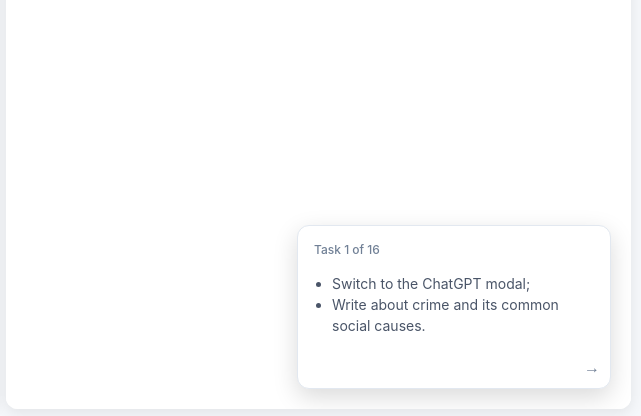
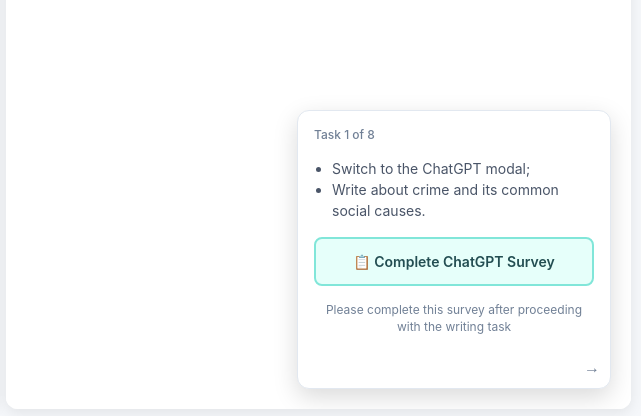
Before and after one commit to w352chen/desin_friction_study, a plain HTML site: page phase1.html in a window 1280 px wide. Both pictures are taken after a click on the button "Start Task 1". Shown: the part 381-797 px from the top of the page, 639-1280 px from the left. Drawn offline with Linux system fonts and the light colour scheme.

Commit message:
shorten the number of tasks, switch into surveys by per task

```diff
--- a/phase1.html
+++ b/phase1.html
@@ -268,6 +268,38 @@
       color: #cbd5e0;
       cursor: not-allowed;
     }
+
+    /* Survey link styling */
+    .survey-link {
+      display: block;
+      width: 100%;
+      background: #e6fffa;
+      color: #234e52;
+      border: 2px solid #81e6d9;
+      border-radius: 8px;
+      padding: 12px 16px;
+      margin: 16px 0;
+      text-decoration: none;
+      font-size: 14px;
+      font-weight: 600;
+      text-align: center;
+      transition: all 0.2s;
+      box-sizing: border-box;
+      pointer-events: auto; /* Enable clicking */
+    }
+    .survey-link:hover {
+      background: #b2f5ea;
+      border-color: #4fd1c7;
+      color: #1a202c;
+      text-decoration: none;
+    }
+    .survey-note {
+      font-size: 12px;
+      color: #718096;
+      text-align: center;
+      margin: 8px 0 16px 0;
+      line-height: 1.4;
+    }
   </style>
 </head>
 <body>
@@ -509,6 +541,18 @@
   "Usage Mirror"
 ];
 
+/* ===== Survey URLs for each modal ===== */
+const SURVEY_URLS = {
+  "ChatGPT": "https://uwaterloo.ca1.qualtrics.com/jfe/form/SV_25Jgg0bYqq4Vaf4",
+  "HoldReveal": "https://uwaterloo.ca1.qualtrics.com/jfe/form/SV_2lfHK6k29VkZgZ8",
+  "ThinkMultiplier": "https://uwaterloo.ca1.qualtrics.com/jfe/form/SV_5pWUhW8SeqLL5jw",
+  "Timer Lockout": "https://uwaterloo.ca1.qualtrics.com/jfe/form/SV_5jNCM9jydjglz7g",
+  "Elenchus": "https://uwaterloo.ca1.qualtrics.com/jfe/form/SV_088doWGgODKupYa",
+  "Less is More": "https://uwaterloo.ca1.qualtrics.com/jfe/form/SV_aWRqAYINfAIVlD8",
+  "Numbered Points": "https://uwaterloo.ca1.qualtrics.com/jfe/form/SV_eahQXrB6PNt2Gai",
+  "Usage Mirror": "https://uwaterloo.ca1.qualtrics.com/jfe/form/SV_cwOYnATI9kFX302"
+};
+
 /* ===== 16 个写作主题（不含 modal）===== */
 const TOPICS = [
   "Write about crime and its common social causes.",
@@ -519,14 +563,14 @@
   "Write about psychological factors that contribute to crime.",
   "Write about the main purposes of punishment in the justice system.",
   "Write about rehabilitation compared to punishment in criminal justice.",
-  "Write about the death penalty and reasons why some countries use it while others do not.",
-  "Write about community service as an alternative form of punishment.",
-  "Write about restorative justice and how it works.",
-  "Write about the challenges of running a prison system.",
-  "Write about the impact of crime on local communities.",
-  "Write about government investment in crime prevention programs.",
-  "Write about examples of successful crime prevention strategies.",
-  "Write about technology in preventing or solving crimes."
+  // "Write about the death penalty and reasons why some countries use it while others do not.",
+  // "Write about community service as an alternative form of punishment.",
+  // "Write about restorative justice and how it works.",
+  // "Write about the challenges of running a prison system.",
+  // "Write about the impact of crime on local communities.",
+  // "Write about government investment in crime prevention programs.",
+  // "Write about examples of successful crime prevention strategies.",
+  // "Write about technology in preventing or solving crimes."
 ];
 
 /* ===== 参与者行号：URL ?pid=0..7 或 localStorage（默认 0）===== */
@@ -601,6 +645,28 @@
         });
         taskDescription.appendChild(ul);
 
+        // Add survey link for current modal
+        const currentModal = modalSequence[currentTask % modalSequence.length];
+        const surveyUrl = SURVEY_URLS[currentModal];
+
+        if (surveyUrl && surveyUrl !== `YOUR_${currentModal.toUpperCase().replace(/\s+/g, '_')}_SURVEY_URL_HERE`) {
+          // Create survey link element
+          const surveyLink = document.createElement('a');
+          surveyLink.href = surveyUrl;
+          surveyLink.target = '_blank';
+          surveyLink.rel = 'noopener noreferrer';
+          surveyLink.className = 'survey-link';
+          surveyLink.textContent = `📋 Complete ${currentModal} Survey`;
+
+          // Create explanatory note
+          const surveyNote = document.createElement('div');
+          surveyNote.className = 'survey-note';
+          surveyNote.textContent = 'Please complete this survey after proceeding with the writing task';
+
+          taskDescription.appendChild(surveyLink);
+          taskDescription.appendChild(surveyNote);
+        }
+
         nextTaskBtn.style.display = 'block';
         nextTaskBtn.textContent = '→';
 
@@ -615,7 +681,7 @@
         taskNumber.textContent = 'All Tasks Completed!';
         taskTitle.style.display = 'none';
 
-        taskDescription.innerHTML = '<p style="margin: 0; color: #28a745; font-weight: 500;">🎉 Great job! You have completed all 16 writing tasks.<br><br>Click the restart button to begin again.</p>';
+        taskDescription.innerHTML = '<p style="margin: 0; color: #28a745; font-weight: 500;">🎉 Great job! You have completed all 8 writing tasks.<br><br>Click the Download .txt button to download your writing.</p>';
 
         nextTaskBtn.style.display = 'block';
         nextTaskBtn.textContent = '↺';
```
Also changed, not shown: index.html (+1 -1 lines).
